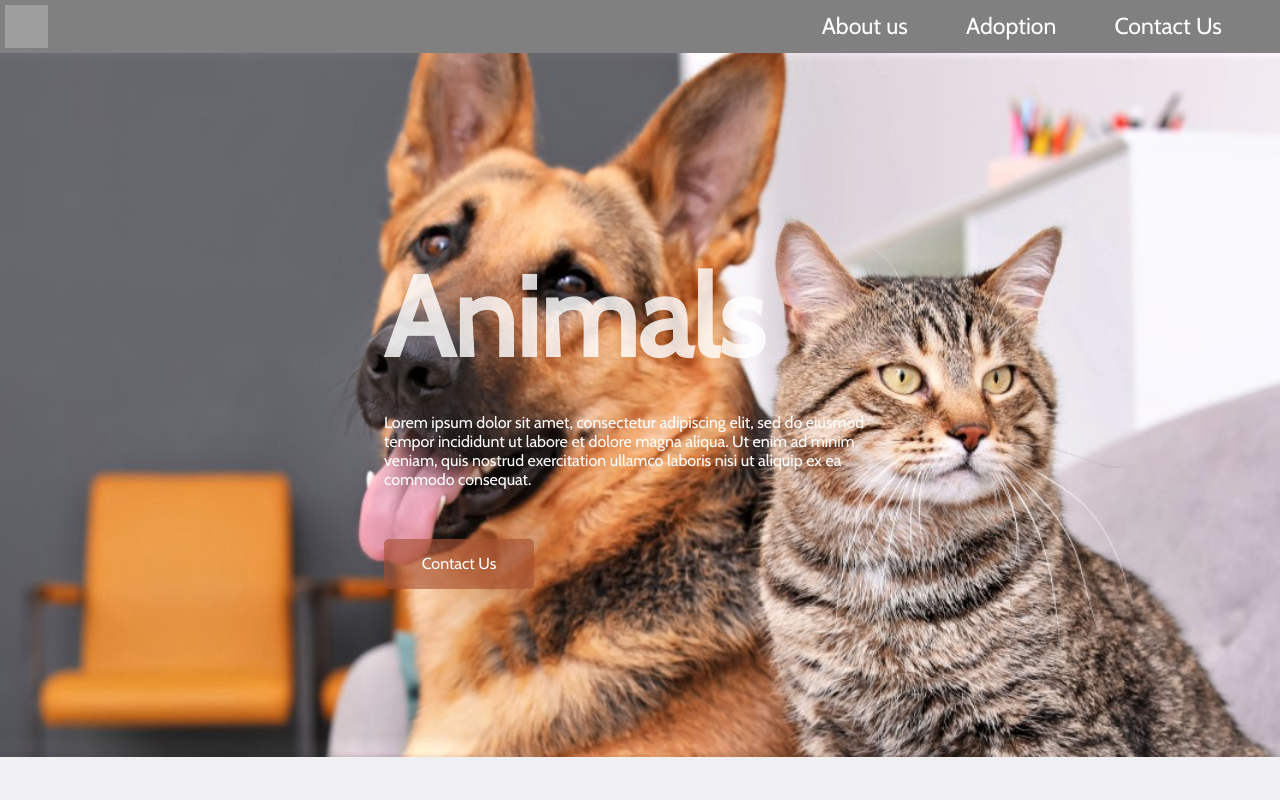
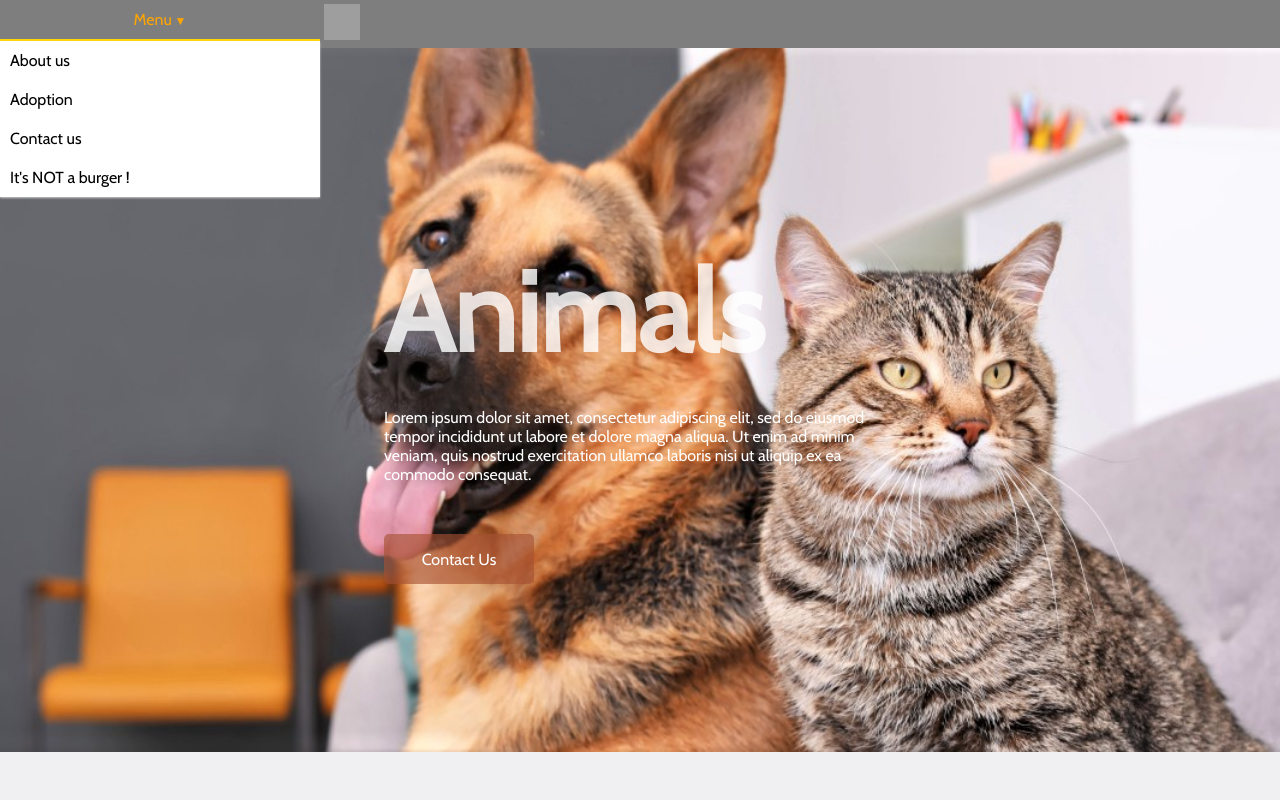
Before and after one commit to Mario-dev-42/SiteAnimaux, a plain HTML site: page index.html in a window 1280 px wide. Shown: the top 800 px of the page. Drawn offline with nearby package versions, Linux system fonts and the light colour scheme; grey boxes are pictures that could not be loaded.

Commit message:
Ajout du menu déroulant

```diff
--- a/index.html
+++ b/index.html
@@ -16,8 +16,10 @@
 
   <body>
     <!--Haut du site-->
+
+  <!--- MENU TOP ORIGINAL
     <header>
-      <div class="topnav ">
+      <div class="topnav">
         <a class="topnav-block"><img
             src="https://github.com/klein9/SiteAnimaux/blob/main/icone.png?raw=true"
             class="logo"
@@ -30,6 +32,25 @@
         </div>
       </div>
     </header>
+  -->
+
+
+  <!--MENU DEROULANT-->
+  <nav>
+    <ul>
+      <head><img
+        src="https://github.com/klein9/SiteAnimaux/blob/main/icone.png?raw=true"
+        class="logo"/></head>
+      <li class="deroulant">
+        <a>Menu</a>
+        <ul class="sous">
+          <li><a>About us</a></li>
+          <li><a>Adoption</a></li>
+          <li><a>Contact us</a></li>
+          <li><a>It's NOT a burger !</a></li>
+        </ul></li>
+    </ul>
+  </nav>
 
     <!--baniere-->
     <section id="first">
--- a/main.css
+++ b/main.css
@@ -1,3 +1,9 @@
+* {
+  /* The whole document */
+  margin: 0;
+  font-family: "Cabin", sans-serif;
+}
+
 #first {
   /* backggound picture */
   height: 88vh;
@@ -17,12 +23,6 @@
 .ombres {
   box-shadow: 0 0 1em rgb(106, 106, 106);
   /* ombres diffuses et rayon de flou */
-}
-
-* {
-  /* The whole document */
-  margin: 0;
-  font-family: "Cabin", sans-serif;
 }
 
 .presentation {
@@ -48,6 +48,7 @@ h2 {
   font-weight: bold;
   color: rgba(255, 255, 255, 0.815);
 }
+
 h4 {
   color: rgba(255, 255, 255, 0.815);
 }
@@ -81,6 +82,7 @@ h4 {
   align-items: center;
   flex-wrap: wrap;
 }
+
 .box {
   /* Each section of pictures with the text under */
   display: flex;
@@ -98,6 +100,7 @@ h4 {
   margin-right: auto;
   width: 80%;
 }
+
 .box h2 {
   /* Text under pictures */
   font-size: large;
@@ -146,6 +149,7 @@ input[type="button"]:hover {
   padding: 20px;
   margin: 10%;
 }
+
 footer {
   background-color: #ccc;
   color: #f0f0f2;
@@ -155,6 +159,84 @@ footer {
 }
 
 /*TOPNAV*/
+
+/*menu déroulant*/
+
+nav{
+
+  width: 100%;
+  margin: 0 auto;
+  background-color: #6d6d6de0;
+  position: sticky;
+  top: 0px;
+}
+
+nav ul{
+  padding: 0px;
+  list-style-type: none;
+}
+
+nav ul li{
+  float: left;
+  width: 25%;
+  text-align: center;
+  position: relative;
+}
+
+nav ul::after{
+  display: table;
+  clear: both;
+}
+
+nav a{
+  display: block;
+  text-decoration: none;
+  color: black;
+  border-bottom: 2px solid transparent;
+  padding: 10px 0px;
+}
+
+nav a:hover{
+  color: orange;
+  border-bottom: 2px solid gold;
+}
+
+.sous{
+  display: none;
+  box-shadow: 0px 1px 2px #CCC;
+  background-color: white;
+  position: absolute;
+  width: 100%;
+  z-index: 1000;
+}
+
+nav > ul li:hover .sous{
+  display: block;
+}
+.sous li{
+  float: none;
+  width: 100%;
+  text-align: left;
+}
+.sous a{
+  padding: 10px;
+  border-bottom: none;
+}
+.sous a:hover{
+  border-bottom: none;
+  background-color: RGBa(200,200,200,0.1);
+}
+
+.deroulant > a::after{
+  content:" ▼";
+  font-size: 12px;
+}
+
+.conteneur{
+margin: 50px 20px;
+height: 1500px;
+}
+/*fin menu déroulant*/
 
 /*logo ok*/
 .logo {
@@ -167,7 +249,7 @@ footer {
   border: 0px;
   display: flex;
   flex-direction: row;
-  justify-content: center;
+  justify-content: space-between;
   gap :5%;
   background-color: gray;
   color: white;
```
